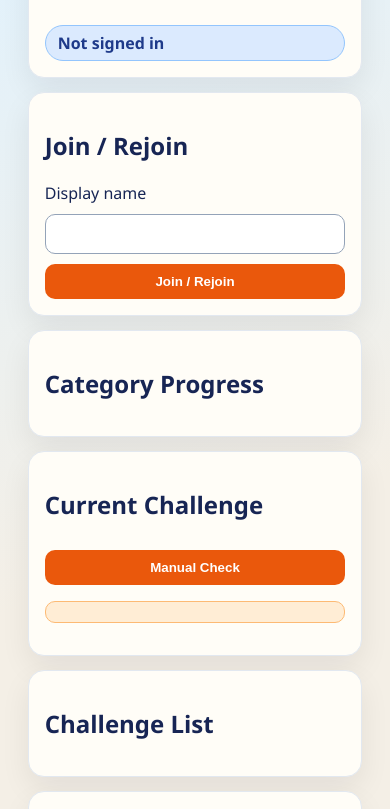
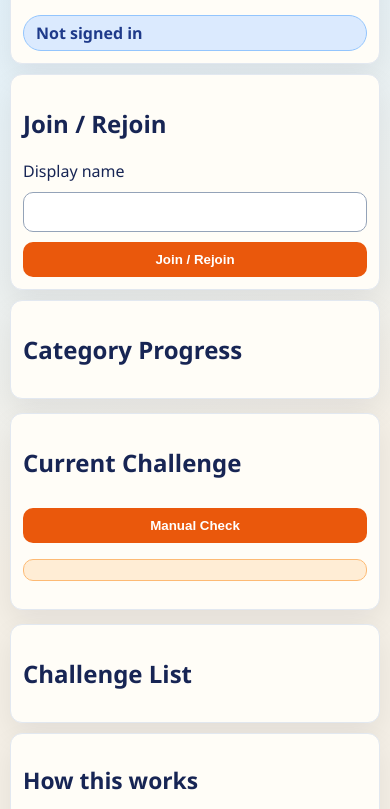
Before and after one commit to hellobubles1233/CTF-Classroom, a website: page web/student/index.html in a window 390 px wide. Shown: the part 117-926 px from the top of the page. Drawn offline with Linux system fonts and the light colour scheme; no server answers.

Commit message:
Fix challenge resume persistence

```diff
--- a/web/student/app.js
+++ b/web/student/app.js
@@ -1,5 +1,6 @@
 const statusEl = document.getElementById('status');
 const userBadgeEl = document.getElementById('userBadge');
+const signupPanelEl = document.getElementById('signupPanel');
 const signupFormEl = document.getElementById('signupForm');
 const nameInputEl = document.getElementById('name');
 const challengeAreaEl = document.getElementById('challengeArea');
@@ -18,6 +19,10 @@ let pollTimer = null;
 
 function setStatus(text) {
   statusEl.textContent = text;
+}
+
+function setSignedInUI(session) {
+  signupPanelEl.hidden = Boolean(session && session.name);
 }
 
 function setUserBadge(session) {
@@ -166,6 +171,7 @@ async function refreshChallengeState(manual) {
 
   if (res.status === 401) {
     challengeAreaEl.hidden = true;
+    setSignedInUI(null);
     stopPolling();
     return;
   }
@@ -177,6 +183,7 @@ async function refreshChallengeState(manual) {
   }
 
   setUserBadge(data.session);
+  setSignedInUI(data.session);
   renderChallengeState(data);
 }
 
@@ -185,6 +192,7 @@ async function loadStatus() {
   const data = await res.json();
 
   setUserBadge(data.session);
+  setSignedInUI(data.session);
 
   if (data.session) {
     if (data.session.offline || !data.session.studentId) {
@@ -199,6 +207,7 @@ async function loadStatus() {
     startPolling();
   } else {
     challengeAreaEl.hidden = true;
+    setSignedInUI(null);
     setStatus('Not signed in yet. Enter your name to join.');
   }
 }
@@ -216,11 +225,13 @@ signupFormEl.addEventListener('submit', async (event) => {
   const data = await res.json();
 
   if (!res.ok && !data.session) {
+    setSignedInUI(null);
     setStatus(`Error: ${data.error || 'Signup failed'}`);
     return;
   }
 
   setUserBadge(data.session);
+  setSignedInUI(data.session);
 
   if (data.offline || (data.session && !data.session.studentId)) {
     const details = data.error ? ` Details: ${data.error}` : '';
--- a/web/student/styles.css
+++ b/web/student/styles.css
@@ -15,8 +15,7 @@
 body {
   margin: 0;
   min-height: 100vh;
-  display: grid;
-  place-items: center;
+  display: block;
   font-family: "Source Sans 3", "Segoe UI", sans-serif;
   background: linear-gradient(160deg, #e0f2fe 0%, var(--bg) 60%);
   color: var(--ink);
@@ -27,6 +26,7 @@ body {
   display: grid;
   gap: 14px;
   padding: 16px;
+  margin: 0 auto;
 }
 
 .panel {
@@ -35,6 +35,7 @@ body {
   border-radius: 16px;
   padding: 16px;
   box-shadow: 0 12px 30px rgba(2, 6, 23, 0.07);
+  overflow: hidden;
 }
 
 .topbar {
@@ -55,7 +56,8 @@ body {
   border-radius: 999px;
   padding: 6px 12px;
   font-weight: 700;
-  white-space: nowrap;
+  white-space: normal;
+  overflow-wrap: anywhere;
 }
 
 .stack {
@@ -150,11 +152,13 @@ button:disabled {
 
 .challenge-name {
   font-weight: 700;
+  overflow-wrap: anywhere;
 }
 
 .challenge-meta {
   color: var(--muted);
   font-size: 0.9rem;
+  overflow-wrap: anywhere;
 }
 
 .status-completed .challenge-name {
@@ -195,7 +199,27 @@ button:disabled {
   font-size: 0.95rem;
 }
 
+#status,
+#currentBrief,
+#currentMeta,
+.hint,
+.results li,
+#currentGuide li {
+  overflow-wrap: anywhere;
+}
+
 @media (max-width: 700px) {
+  .layout {
+    width: 100%;
+    padding: 10px;
+    gap: 10px;
+  }
+
+  .panel {
+    padding: 12px;
+    border-radius: 12px;
+  }
+
   .topbar {
     flex-direction: column;
     align-items: stretch;
@@ -205,4 +229,15 @@ button:disabled {
     flex-direction: column;
     align-items: stretch;
   }
+
+  button,
+  input {
+    width: 100%;
+  }
+
+  .progress-fill {
+    justify-content: center;
+    padding-right: 0;
+    font-size: 0.7rem;
+  }
 }
```
Also changed, not shown: 1 other file.
